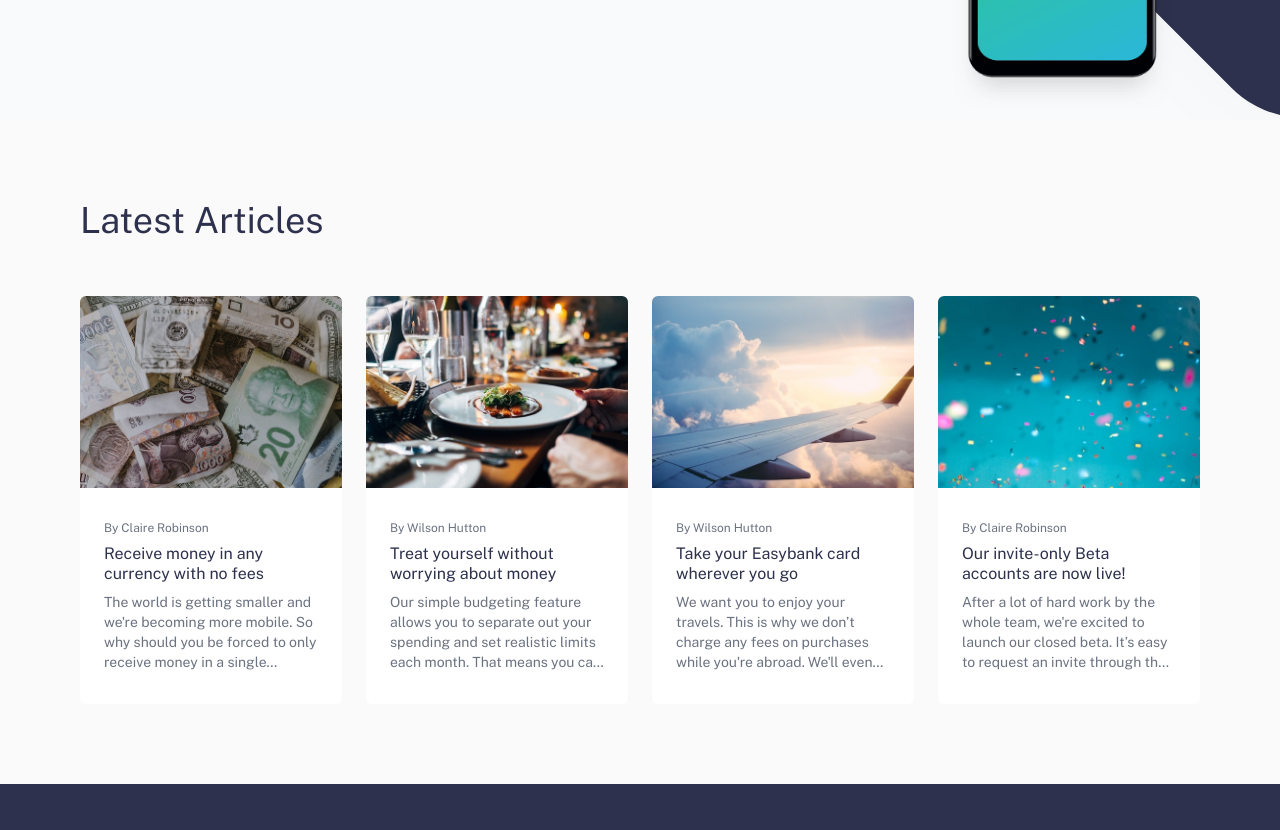
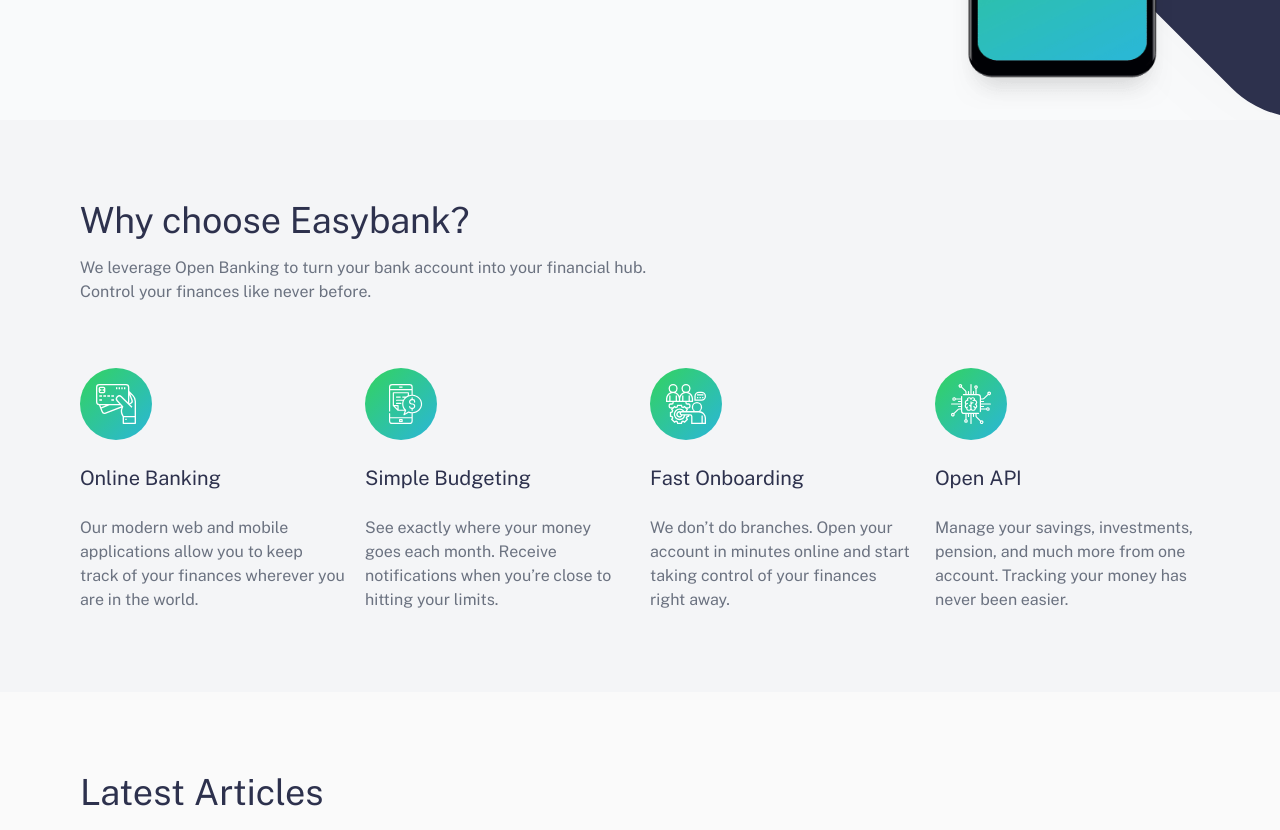
Before and after one commit to DhiaBen20/easybank-landing-frontendmentor, a React (Vite) app: page / in a window 1280 px wide. Shown: the part 660-1490 px from the top of the page. Built offline with nearby package versions, Linux system fonts and the light colour scheme.

Commit message:
Add Features section

```diff
--- a/src/App.tsx
+++ b/src/App.tsx
@@ -1,3 +1,4 @@
+import Features from "./Components/Features";
 import Footer from "./Components/Footer";
 import Header from "./Components/Header";
 import Hero from "./Components/Hero";
@@ -9,6 +10,7 @@
       <Header />
       <main className="overflow-x-hidden">
         <Hero />
+        <Features />
         <LatestArticles />
       </main>
       <Footer />
--- /dev/null
+++ b/src/Components/Features.tsx
@@ -0,0 +1,51 @@
+import { features } from "../data";
+import { Container } from "./Container";
+
+function Feature({
+  title,
+  description,
+  icon,
+}: {
+  title: string;
+  description: string;
+  icon: string;
+}) {
+  return (
+    <div className="space-y-6">
+      <img src={icon} alt="" className="mx-auto md:mx-0" />
+      <h3 className="text-center text-xl text-primary-blue md:text-left">
+        {title}
+      </h3>
+      <p className="text-center text-gray-500 md:text-left">{description}</p>
+    </div>
+  );
+}
+
+export default function Features() {
+  return (
+    <section className="bg-[#F4F5F7] py-16 md:py-20">
+      <Container>
+        <div className="md:max-w-[55%]">
+            <h2 className="text-center text-4xl text-primary-blue md:text-left">
+              Why choose Easybank?
+            </h2>
+            <p className="mt-4 text-center text-gray-500 md:text-left">
+              We leverage Open Banking to turn your bank account into your financial
+              hub. Control your finances like never before.
+            </p>
+        </div>
+
+        <div className="mt-16 grid gap-5 gap-y-8 md:grid-cols-2 lg:grid-cols-4">
+          {features.map((f) => (
+            <Feature
+              key={f.id}
+              title={f.title}
+              description={f.description}
+              icon={f.icon}
+            />
+          ))}
+        </div>
+      </Container>
+    </section>
+  );
+}
--- a/src/data.ts
+++ b/src/data.ts
@@ -1,7 +1,42 @@
+import online from "./assets/icon-online.svg";
+import budgeting from "./assets/icon-budgeting.svg";
+import onboarding from "./assets/icon-onboarding.svg";
+import api from "./assets/icon-api.svg";
 import currency from "./assets/image-currency.jpg";
 import restaurant from "./assets/image-restaurant.jpg";
 import plane from "./assets/image-plane.jpg";
 import confetti from "./assets/image-confetti.jpg";
+
+export const features = [
+  {
+    id: 1,
+    title: "Online Banking",
+    description:
+      "Our modern web and mobile applications allow you to keep track of your finances wherever you are in the world.",
+    icon: online,
+  },
+  {
+    id: 2,
+    title: "Simple Budgeting",
+    description:
+      "See exactly where your money goes each month. Receive notifications when you’re close to hitting your limits.",
+    icon: budgeting,
+  },
+  {
+    id: 3,
+    title: "Fast Onboarding",
+    description:
+      "We don’t do branches. Open your account in minutes online and start taking control of your finances right away.",
+    icon: onboarding,
+  },
+  {
+    id: 4,
+    title: "Open API",
+    description:
+      "Manage your savings, investments, pension, and much more from one account. Tracking your money has never been easier.",
+    icon: api,
+  },
+];
 
 export const articles = [
   {
```
